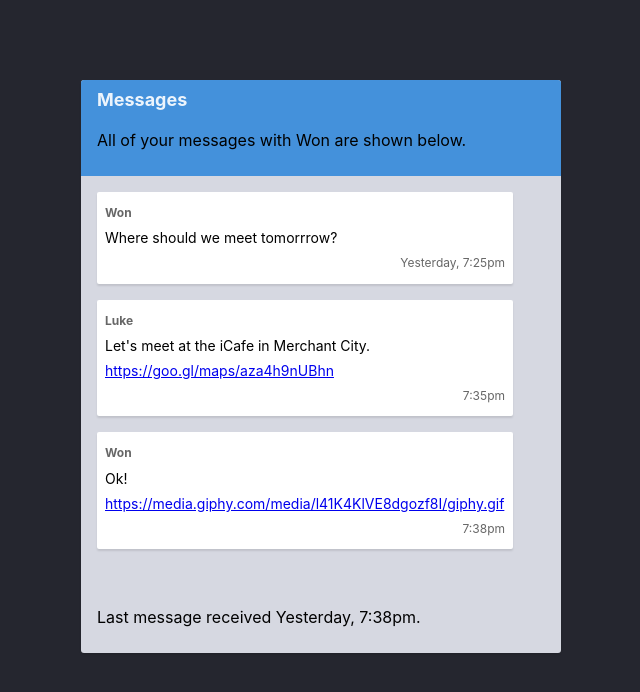
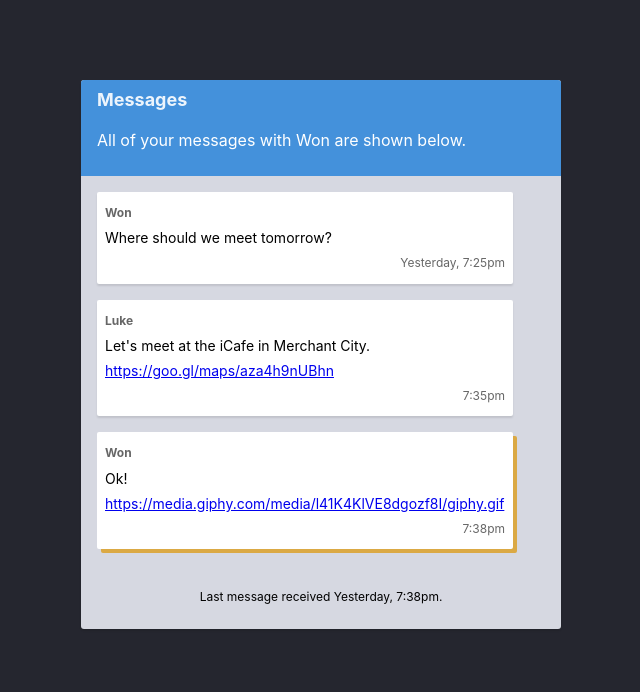
Before and after one commit to OmAiR1Kh/HTML-CSS-GIT, a website: page part-1/8-advanced-selectors/index.html in a window 1280 px wide. Shown: the whole page, without its empty margins (319-959 px from the left). Drawn offline with Linux system fonts and the light colour scheme.

Commit message:
complete 8-advanced-selectors exercise

```diff
--- a/part-1/8-advanced-selectors/index.html
+++ b/part-1/8-advanced-selectors/index.html
@@ -21,7 +21,7 @@
         <div class="message">
           <div class="message__author">Won</div>
           <p class="message__content">
-            Where should we meet tomorrrow?
+            Where should we meet tomorrow?
           </p>
           <time class="message__time message__time--old">Yesterday, 7:25pm</time>
         </div>
--- a/part-1/8-advanced-selectors/styles.css
+++ b/part-1/8-advanced-selectors/styles.css
@@ -1 +1,14 @@
 /* Try different box model properties below */
+.site-header p{
+    color: white;
+}
+.message--unread{
+    margin-bottom: 0;
+}
+.site-footer p{
+    text-align: center;
+    font-size: 12px;
+}
+.message:last-child{
+    box-shadow: 4px 4px 0 #dba944;
+}
```
